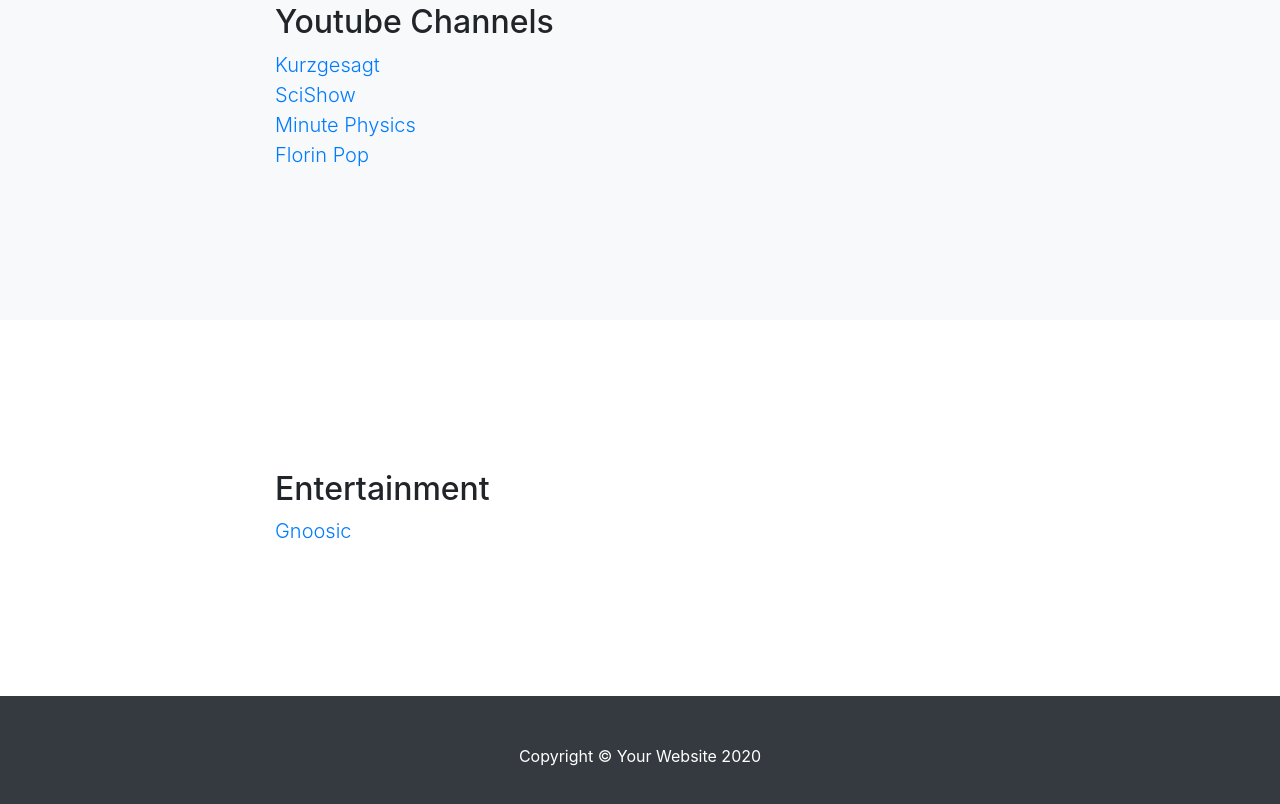
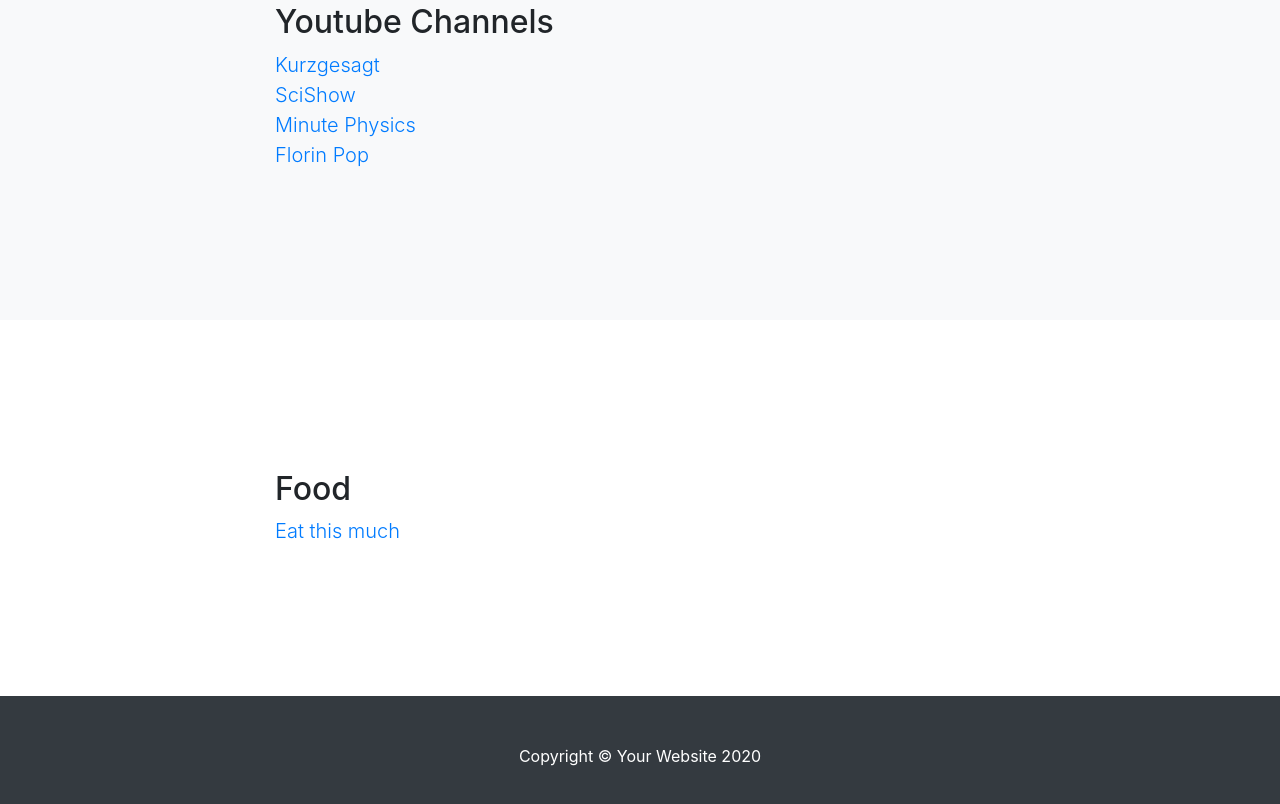
Before and after one commit to magalipujol/internet-is-beautiful, a website with bundled scripts: page index.html in a window 1280 px wide. Shown: the part 1784-2588 px from the top of the page. Built offline with nearby package versions, Linux system fonts and the light colour scheme.

Commit message:
pages added

```diff
--- a/index.html
+++ b/index.html
@@ -130,8 +130,8 @@
     <div class="container">
       <div class="row">
         <div class="col-lg-8 mx-auto">
-          <h2>Entertainment</h2>
-          <a class="lead" target="_blank" href="https://www.eatthismuch.com/">Gnoosic</a>
+          <h2>Food</h2>
+          <a class="lead" target="_blank" href="https://www.eatthismuch.com/">Eat this much</a>
           <div class="hidden">
 Eat This Much creates personalized meal plans based on your food preferences, budget, and schedule. Reach your diet and nutritional goals with our calorie calculator, weekly meal plans, grocery lists and more. .</div><br>
         </div>
```
